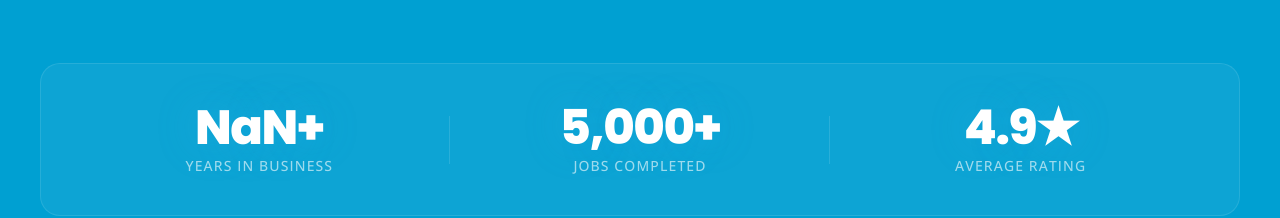
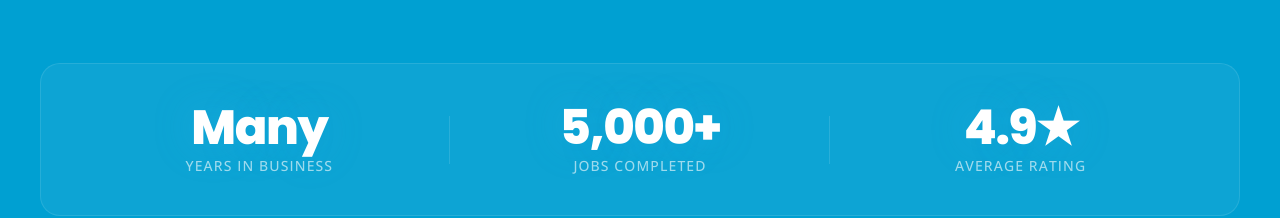
Before and after one commit to Sword0117/rosenberg-plumbing-air-3, a Next.js app: page / in a window 1280 px wide. Shown: the part 2540-2758 px from the top of the page. Built offline with nearby package versions, Linux system fonts and the light colour scheme.

Commit message:
fix: handle optional founded in WhyChooseUs

```diff
--- a/src/template/components/WhyChooseUs.tsx
+++ b/src/template/components/WhyChooseUs.tsx
@@ -29,7 +29,7 @@ export default function WhyChooseUs() {
 
   const STATS = [
     {
-      value: `${new Date().getFullYear() - parseInt(config.business.founded)}+`,
+      value: config.business.founded ? `${new Date().getFullYear() - parseInt(config.business.founded)}+` : "Many",
       label: "Years in Business",
     },
     { value: "5,000+", label: "Jobs Completed" },
```
